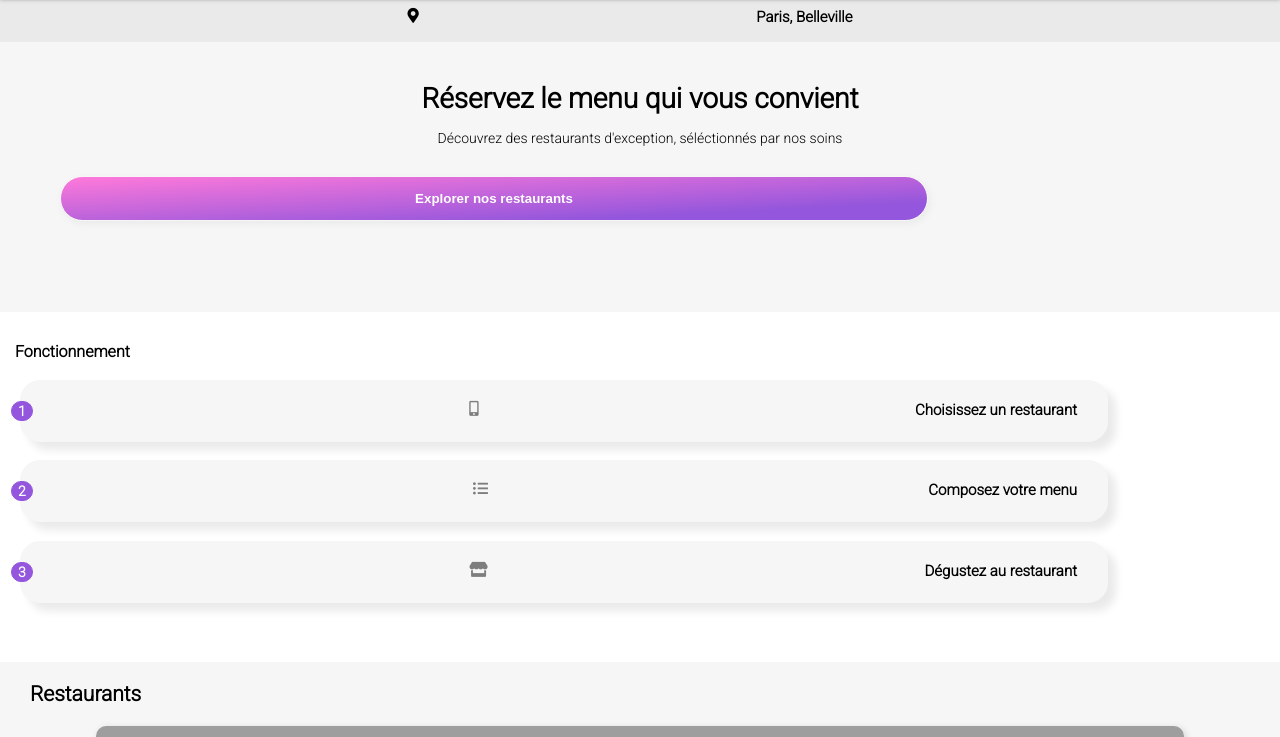
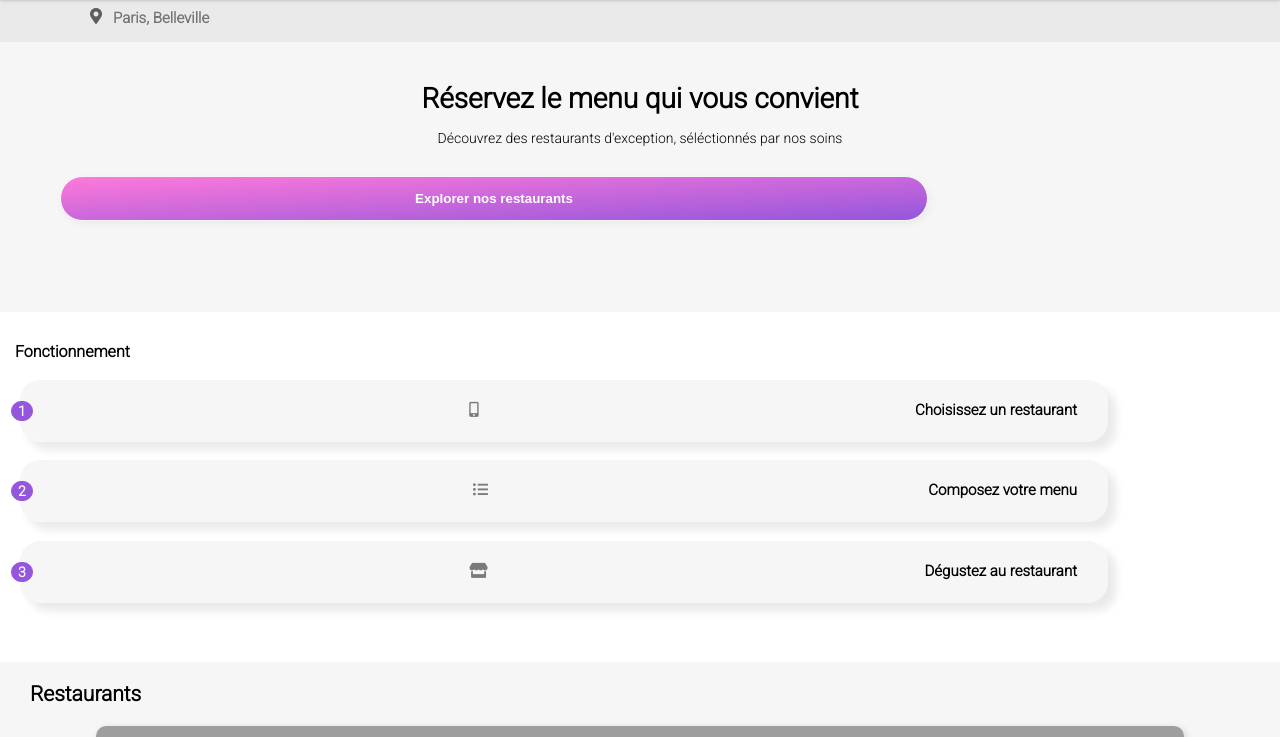
Before and after one commit to SnezhanaPashovska/Projet-3, a website: page index.html in a window 1280 px wide. Shown: the part 68-805 px from the top of the page. Drawn offline with Linux system fonts and the light colour scheme; grey boxes are pictures that could not be loaded; a web font is replaced by a local one.

Commit message:
Version 16/12/2021

```diff
--- a/index.html
+++ b/index.html
@@ -29,7 +29,7 @@
 		<main>
 			<div class="location">
 				<i class="fas fa-map-marker-alt"></i>
-				<p>Paris, Belleville</p>
+				<input class="location__search" type="text" placeholder="Paris, Belleville">
 			</div>
 
 			<div class="headline">
@@ -45,8 +45,8 @@
 				<ul class="container_1__list">
 					<li class="list_1">
 						<span class="number">1</span>
-						<i class="fas fa-mobile-alt"></i>
-						<a href="">Choisissez un restaurant</a>
+							<i class="fas fa-mobile-alt"></i>
+							<a href="">Choisissez un restaurant</a>
 					</li>
 					<li class="list_2">
 						<span class="number">2</span>
--- a/sass/main.scss
+++ b/sass/main.scss
@@ -1,9 +1,13 @@
 @import "./tools/variables";
 @import "./tools/functions";
 @import "./tools/mixins";
+@import"./tools/header";
+@import"./tools/headline";
+@import"./tools/buttons";
 @import "./tools/images";
 @import "./tools/animations";
 @import"./tools/footer";
+
 
 .header{
   @include header;
--- /dev/null
+++ b/sass/tools/_buttons.scss
@@ -0,0 +1,61 @@
+@mixin container_1 {
+  display: flex;
+  flex-direction: column;
+  flex-wrap: wrap;
+  font-family: Roboto, sans-serif;
+  width: 100%;
+  height: 350px;
+
+
+    &__title{
+      font-size: 16px;
+      font-weight: bold;
+      padding: 30px 20px 10px 15px;
+    }
+
+    &__list{
+      display: flex;
+      flex-direction: column;
+      flex-wrap: wrap;
+      justify-content: space-evenly;
+      height: 250px;
+    }
+}
+
+     @mixin lists{
+        border: 1px solid $headline-background;
+        background-color: $headline-background;
+        width: 85%;
+        display: flex;
+        flex-direction: row;
+        justify-content: space-between;
+        font-size: 15px;
+        font-weight: bold;
+        margin: 0px 20px 10px 20px;
+        padding: 20px 30px 20px 5px;
+        border-radius: 20px 20px 20px 20px;
+        box-shadow: 8px 8px 8px $header-background;
+
+        &:hover{
+          background-color: $color-button-hover;
+          color: $color-primary;
+        }
+        & i{
+          opacity: 0.5;
+          padding-top: 1px;
+        }
+        & a{
+          color: black;
+        }
+      }
+
+      @mixin numbers {
+        border: 1px solid $color-primary;
+        color: white;
+        background-color: $color-primary;
+        border-radius: 30px 30px 30px 30px;
+        padding: 1px 6px 1px 6px;
+        font-size: 14px;
+        margin: 0px 0px 0px -15px;
+
+      }
--- a/sass/tools/_functions.scss
+++ b/sass/tools/_functions.scss
@@ -0,0 +1,5 @@
+@mixin lighter-button{
+  @if (lightness ($color-secondary) <25%){
+  $color-secondary: lighten($color-secondary,10%);
+  }
+}
--- /dev/null
+++ b/sass/tools/_header.scss
@@ -0,0 +1,20 @@
+@mixin header {
+  position: sticky;
+  top: 0;
+  background: white;
+  height: 65px;
+  box-shadow: 0 2px 4px #636363cc;
+  display: flex;
+  justify-content: center;
+  align-items: center;
+  z-index: 2;
+}
+
+
+@mixin logoimg {
+  display: flex;
+  margin: 25px auto 10px auto;
+  object-fit: cover;
+  width: 45%;
+
+}
--- /dev/null
+++ b/sass/tools/_headline.scss
@@ -0,0 +1,64 @@
+@mixin location {
+  display: flex;
+  flex-direction: row;
+  flex-wrap: wrap;
+  width: 100%;
+  height: 45px;
+  margin: 0px auto 0px auto;
+  padding: 10px 90px 30px 90px;
+  border-top: 1px solid $color-border;
+  background-color: $header-background;
+  box-shadow: 0px 8px 5px $color-border;
+
+  &__search{
+    width: 80%;
+    background-color: $header-background;
+    border: 1px solid transparent;
+    font-family: Roboto, sans-serif;
+    font-weight: bold;
+    font-size: 15px;
+    margin-left: 10px;
+  }
+  & i{
+    opacity: 0.6;
+  }
+}
+
+
+@mixin headline {
+  display: flex;
+  flex-direction: column;
+  flex-wrap: wrap;
+  width: 100%;
+  height: 270px;
+  font-family: Roboto, sans-serif;
+  text-align: center;
+  column-gap: 5px;
+  background-color: $headline-background;
+  padding: 30px 20px 0px 20px;
+  font-size: 14px;
+    &__title {
+      font-weight: 600;
+      padding: 10px 0px 10px 0px;
+    }
+    &__slogan{
+      padding: 5px 0px 10px 0px;
+    }
+    &__button{
+      margin: 20px 0px 0px 40px;
+      border-radius: 30px 30px 30px 30px;
+      width: 70%;
+      height: 45px;
+      cursor: pointer;
+      border: 1px solid $headline-background;
+      color: #fff;
+      font-weight: bold;
+      background: linear-gradient(to top left, $color-primary, $color-secondary);
+      box-shadow: 2px 3px 7px $header-background;
+      &:hover{
+        filter: brightness(120%);
+
+
+      }
+    }
+}
--- a/sass/tools/_images.scss
+++ b/sass/tools/_images.scss
@@ -70,14 +70,14 @@
   &__food{
     font-size: 16px;
     width: 70%;
-    padding: 5px 0px 0px 6px;
+    padding: 2px 0px 0px 10px;
     color: black;
     font-weight: bold;
   }
 
   &__place{
     font-size: 12px;
-    padding: 2px 0px 0px 6px;
+    padding: 2px 0px 7px 10px;
     color: black;
   }
 }
@@ -85,8 +85,8 @@
 @mixin heart {
   padding: 0px 0px 20px 230px;
   font-size: 20px;
-  position: relative;
-  margin-top: -35px;
+  position: absolute;
+  margin-top: 0px;
   font-weight: 100;
   color: black;
   -webkit-background-clip: text;
@@ -96,6 +96,6 @@
      background-image: linear-gradient(to top left, $color-primary, $color-secondary);
      background-clip: text;
      -webkit-background-clip: text;
-     transition: all 1s;
+     transition: all 10ms;
    }
 }
--- a/sass/tools/_mixins.scss
+++ b/sass/tools/_mixins.scss
@@ -1,139 +1,7 @@
 
-@mixin header {
-  position: sticky;
-  top: 0;
-  background: white;
-  height: 65px;
-  box-shadow: 0 2px 4px #636363cc;
-  display: flex;
-  justify-content: center;
-  align-items: center;
-  z-index: 2;
-}
-
-
-@mixin logoimg {
-  display: flex;
-  margin: 25px auto 10px auto;
-  object-fit: cover;
-  width: 45%;
-
-}
-
-@mixin location {
-  display: flex;
-  flex-direction: row;
-  flex-wrap: wrap;
-  row-gap: 1px;
-  justify-content: space-evenly;
-  width: 100%;
-  height: 45px;
-  margin: 0px auto 0px auto;
-  padding: 10px 90px 30px 70px;
-  font-family: Roboto, sans-serif;
-  font-weight: bold;
-  font-size: 15px;
-  border-top: 1px solid $color-border;
-  background-color: $header-background;
-  box-shadow: 0px 8px 5px -4px $color-border;
-}
-
-@mixin headline {
-  display: flex;
-  flex-direction: column;
-  flex-wrap: wrap;
-  width: 100%;
-  height: 270px;
-  font-family: Roboto, sans-serif;
-  text-align: center;
-  column-gap: 5px;
-  background-color: $headline-background;
-  padding: 30px 20px 0px 20px;
-  font-size: 14px;
-    &__title {
-      font-weight: 600;
-      padding: 10px 0px 10px 0px;
-    }
-    &__slogan{
-      padding: 5px 0px 10px 0px;
-    }
-    &__button{
-      margin: 20px 0px 0px 40px;
-      border-radius: 30px 30px 30px 30px;
-      width: 70%;
-      height: 45px;
-      cursor: pointer;
-      border: 1px solid $headline-background;
-      color: #fff;
-      font-weight: bold;
-      background: linear-gradient(to top left, $color-primary 20%, $color-secondary);
-      box-shadow: 2px 3px 7px $header-background;
-      &:hover{
-        background: linear-gradient(to top left, $color-primary 1%, $color-secondary);
-        box-shadow: 4px 3px 7px $color-icons;
-        border: 1px solid $color-icons;
-      }
-    }
-}
-@mixin container_1 {
+@mixin default_1 {
   display: flex;
   flex-direction: column;
   flex-wrap: wrap;
   font-family: Roboto, sans-serif;
-  width: 100%;
-  height: 350px;
-
-
-    &__title{
-      font-size: 16px;
-      font-weight: bold;
-      padding: 30px 20px 10px 15px;
-    }
-
-    &__list{
-      display: flex;
-      flex-direction: column;
-      flex-wrap: wrap;
-      justify-content: space-evenly;
-      height: 250px;
-    }
 }
-
-     @mixin lists{
-        border: 1px solid $headline-background;
-        background-color: $headline-background;
-        width: 85%;
-        display: flex;
-        flex-direction: row;
-        justify-content: space-between;
-        font-size: 15px;
-        font-weight: bold;
-        margin: 0px 20px 10px 20px;
-        padding: 20px 30px 20px 5px;
-        border-radius: 20px 20px 20px 20px;
-        box-shadow: 8px 8px 8px $header-background;
-        &:hover{
-          background-color: $color-button-hover;
-        }
-        & i{
-          color: $color-icons;
-          &:hover{
-            color: $color-primary;
-          }
-        }
-        & a{
-          color: black;
-          font-weight: 600;
-        }
-      }
-
-      @mixin numbers {
-        border: 1px solid $color-primary;
-        color: white;
-        background-color: $color-primary;
-        border-radius: 30px 30px 30px 30px;
-        padding: 1px 6px 1px 6px;
-        font-size: 14px;
-        margin: 0px 0px 0px -15px;
-
-      }
```
Also changed, not shown: public/css/style.css, 1 other file.
